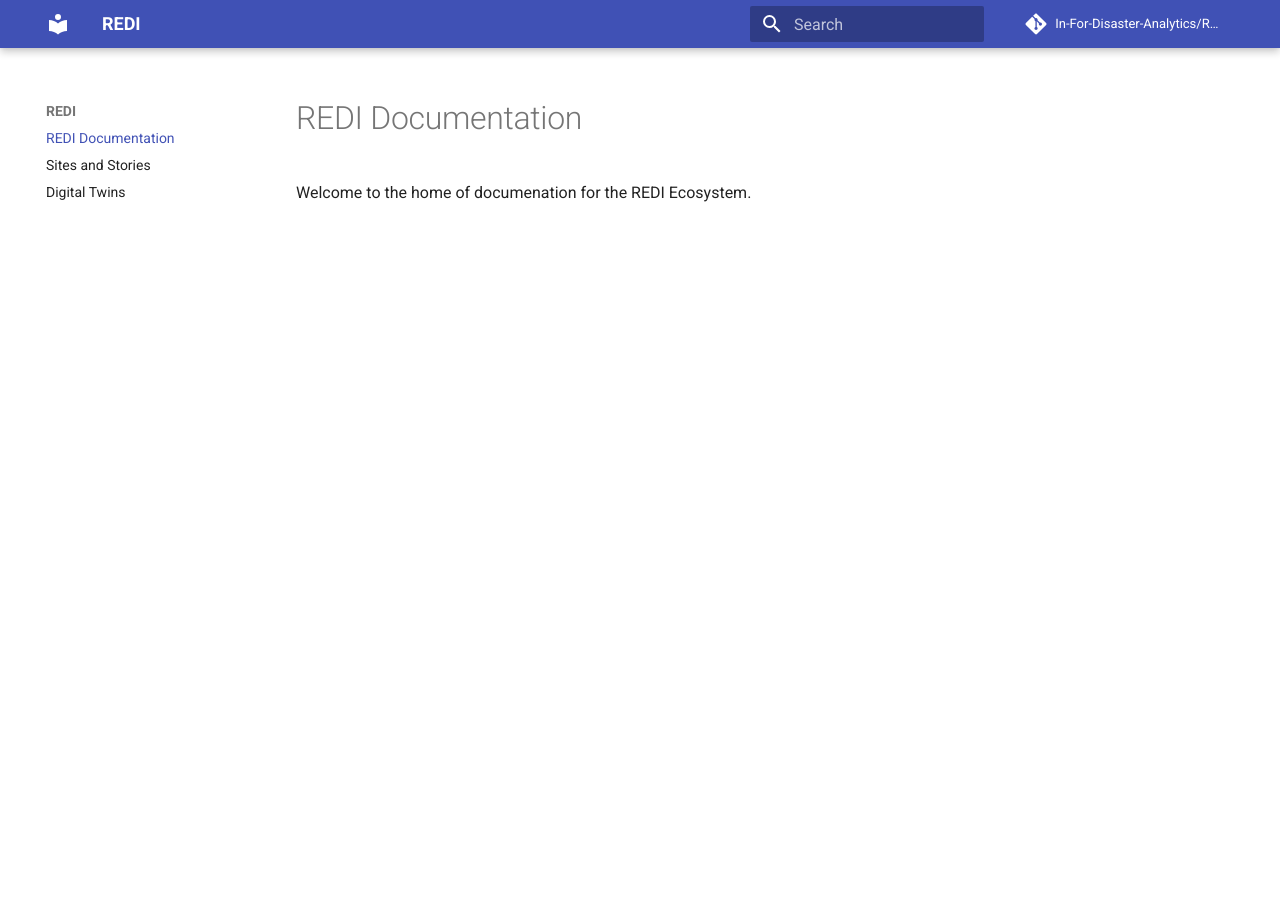
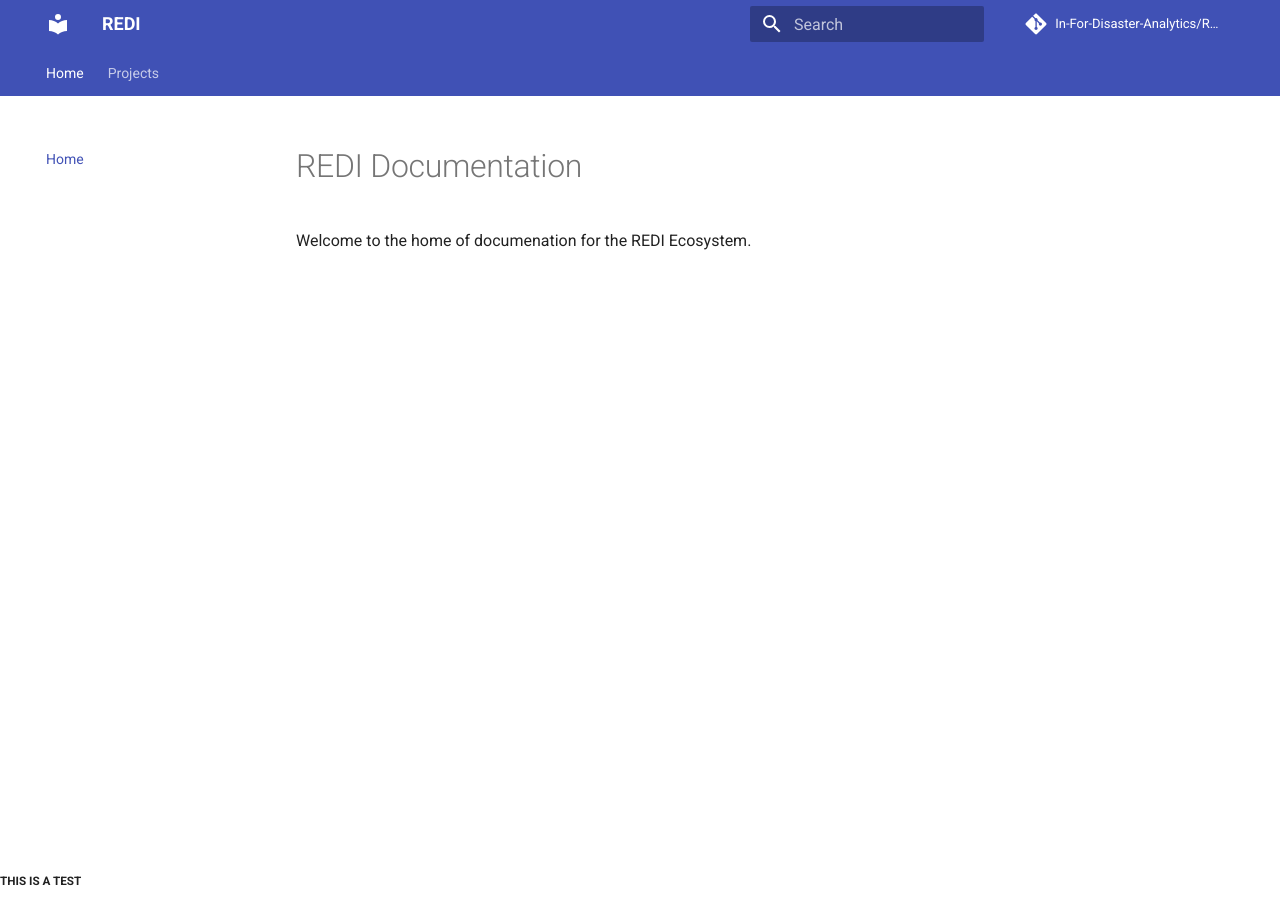
Before and after one commit to In-For-Disaster-Analytics/REDI-Documentation, an MkDocs documentation site: the page built from docs/index.md, in a window 1280 px wide. Built offline with MkDocs 1.6.1 and Material for MkDocs 9.7.7, drawn with Linux system fonts in a browser that asks for light colours; comment, search, counter and statistics services are not loaded.

Commit message:
Enable navigation tabs

```diff
--- a/mkdocs.yml
+++ b/mkdocs.yml
@@ -9,12 +9,27 @@ site_description:  >-
 repo_name: In-For-Disaster-Analytics/REDI-Documentation
 repo_url: https://github.com/In-For-Disaster-Analytics/REDI-Documentation
 
+# Configuration
 theme:
   name: material
   custom_dir: overrides
+  features:
+    - navigation.tabs
+    - navigation.instant
+    - navigation.instant.progress
+  palette:
+    scheme: default
+
 
 extra_css:
   - stylesheets/extra.css
 
 extra_javascript:
   - javascripts/extra.js
+
+# Page tree
+nav:
+  - Home: index.md
+  - Projects:
+    - Sites and Stories: sites.md
+    - Digital Twins: twins.md
--- a/overrides/partials/footer.html
+++ b/overrides/partials/footer.html
@@ -0,0 +1,3 @@
+<div>
+    <h3>THIS IS A TEST</h3>
+</div>
```
